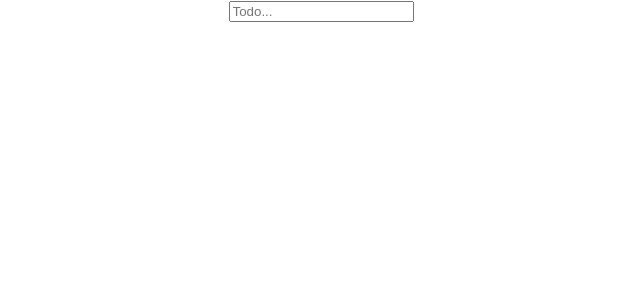
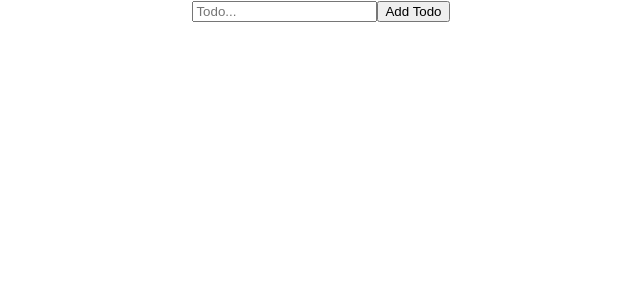
Before and after one commit to Rmartinez2020/todoApp, a React (Create React App) app: page / in a window 1280 px wide. Shown: the top 300 px of the page, without its empty margins (319-959 px from the left). Built offline with nearby package versions, Linux system fonts and the light colour scheme.

Commit message:
clear form on submit

```diff
--- a/src/components/TodoForm.js
+++ b/src/components/TodoForm.js
@@ -22,6 +22,9 @@ class TodoForm extends React.Component {
             text: this.state.text,
             complete: false,
         });
+        this.setState({
+            text: ""
+        })
     };
     /* create an input to add todos */
     render() {
@@ -33,6 +36,7 @@ class TodoForm extends React.Component {
                     onChange={this.handleChange}
                     type="text"
                     placeholder="Todo..." />
+                <button onClick={this.handleSubmit}>Add Todo</button>
             </form>
         )
     }
```
